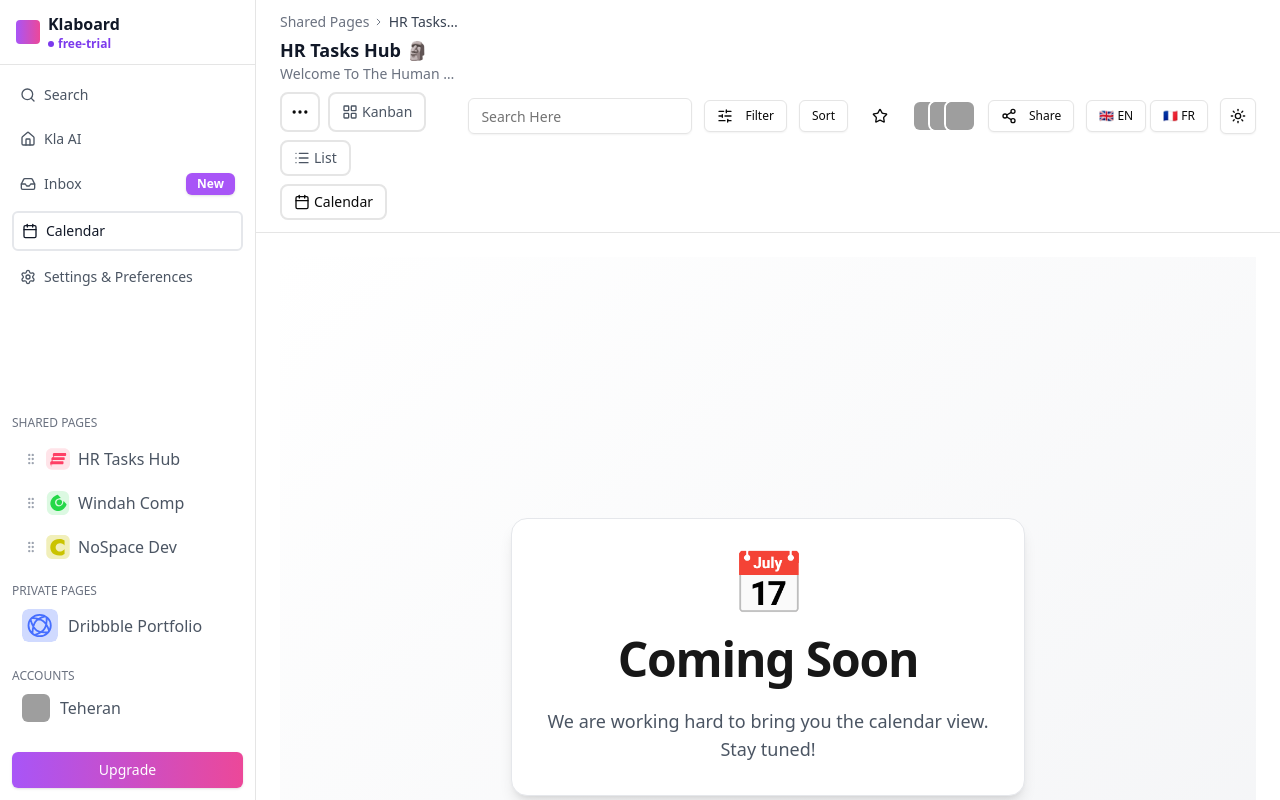
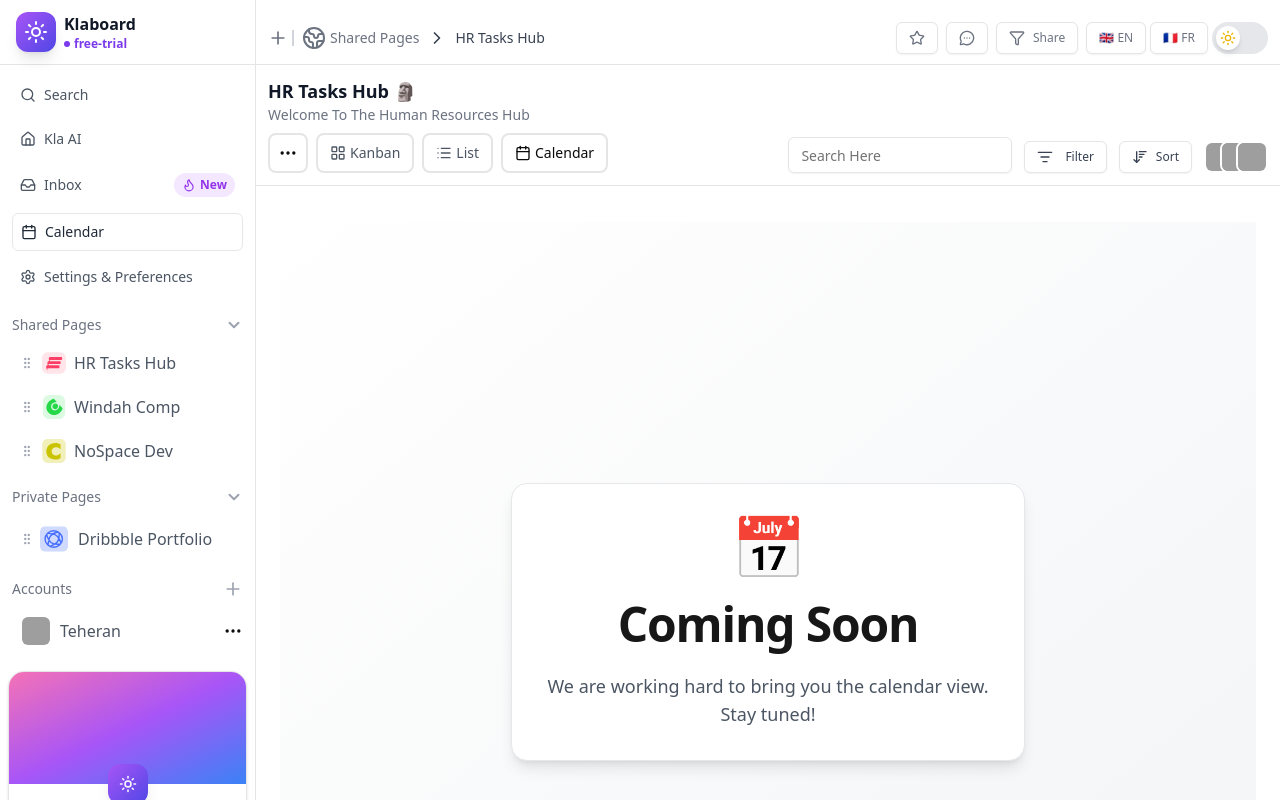
Before and after one commit to raymond42/ab-todo-frontend, a React (Vite) app: page /calendar in a window 1280 px wide. Built offline with nearby package versions, Linux system fonts and the light colour scheme; grey boxes are pictures that could not be loaded.

Commit message:
hotfix: drag and drop fix

```diff
--- a/package.json
+++ b/package.json
@@ -15,6 +15,7 @@
     "@dnd-kit/modifiers": "^9.0.0",
     "@dnd-kit/sortable": "^10.0.0",
     "@radix-ui/react-avatar": "^1.1.10",
+    "@radix-ui/react-collapsible": "^1.1.12",
     "@radix-ui/react-dropdown-menu": "^2.1.16",
     "@radix-ui/react-progress": "^1.1.7",
     "@radix-ui/react-slot": "^1.2.3",
@@ -22,6 +23,7 @@
     "@tanstack/react-table": "^8.21.3",
     "class-variance-authority": "^0.7.1",
     "clsx": "^2.1.1",
+    "framer-motion": "^12.23.21",
     "i18next": "^25.5.2",
     "lucide-react": "^0.544.0",
     "next-themes": "^0.4.6",
--- a/src/App.css
+++ /dev/null
@@ -1,68 +0,0 @@
-@tailwind base;
-@tailwind components;
-@tailwind utilities;
-
-@layer base {
-  :root {
-    --background: 0 0% 100%;
-    --foreground: 0 0% 3.9%;
-    --card: 0 0% 100%;
-    --card-foreground: 0 0% 3.9%;
-    --popover: 0 0% 100%;
-    --popover-foreground: 0 0% 3.9%;
-    --primary: 0 0% 9%;
-    --primary-foreground: 0 0% 98%;
-    --secondary: 0 0% 96.1%;
-    --secondary-foreground: 0 0% 9%;
-    --muted: 0 0% 96.1%;
-    --muted-foreground: 0 0% 45.1%;
-    --accent: 0 0% 96.1%;
-    --accent-foreground: 0 0% 9%;
-    --destructive: 0 84.2% 60.2%;
-    --destructive-foreground: 0 0% 98%;
-    --border: 0 0% 89.8%;
-    --input: 0 0% 89.8%;
-    --ring: 0 0% 3.9%;
-    --chart-1: 12 76% 61%;
-    --chart-2: 173 58% 39%;
-    --chart-3: 197 37% 24%;
-    --chart-4: 43 74% 66%;
-    --chart-5: 27 87% 67%;
-    --radius: 0.5rem;
-  }
-  .dark {
-    --background: 0 0% 3.9%;
-    --foreground: 0 0% 98%;
-    --card: 0 0% 3.9%;
-    --card-foreground: 0 0% 98%;
-    --popover: 0 0% 3.9%;
-    --popover-foreground: 0 0% 98%;
-    --primary: 0 0% 98%;
-    --primary-foreground: 0 0% 9%;
-    --secondary: 0 0% 14.9%;
-    --secondary-foreground: 0 0% 98%;
-    --muted: 0 0% 14.9%;
-    --muted-foreground: 0 0% 63.9%;
-    --accent: 0 0% 14.9%;
-    --accent-foreground: 0 0% 98%;
-    --destructive: 0 62.8% 30.6%;
-    --destructive-foreground: 0 0% 98%;
-    --border: 0 0% 14.9%;
-    --input: 0 0% 14.9%;
-    --ring: 0 0% 83.1%;
-    --chart-1: 220 70% 50%;
-    --chart-2: 160 60% 45%;
-    --chart-3: 30 80% 55%;
-    --chart-4: 280 65% 60%;
-    --chart-5: 340 75% 55%;
-  }
-}
-
-@layer base {
-  * {
-    @apply border-border;
-  }
-  body {
-    @apply bg-background text-foreground;
-  }
-}
--- a/src/components/KanbanColumn.tsx
+++ b/src/components/KanbanColumn.tsx
@@ -2,6 +2,7 @@ import KanbanCard from "@/features/todos/components/KanbanCard";
 import { Todo } from "@/features/todos/store/todoStore";
 import { Badge } from "@/components/ui/badge";
 import { useDroppable } from "@dnd-kit/core";
+import { PlusIcon } from "lucide-react";
 
 type Props = {
   title: string;
@@ -19,7 +20,8 @@ export default function KanbanColumn({ title, todos, icon, variant }: Props) {
       className="bg-white dark:bg-neutral-900 rounded-2xl p-4 flex flex-col gap-3 shadow-sm border border-gray-200 dark:border-gray-800"
     >
       <div className="flex justify-between items-center mb-1 rounded-xl shadow-sm border border-gray-200 dark:border-neutral-700 p-1.5 bg-gray-50 dark:bg-neutral-900">
-        <h2 className="font-semibold text-gray-800 dark:text-gray-100">
+        <h2 className="font-semibold text-gray-800 dark:text-gray-100 flex items-center gap-2">
+          <PlusIcon className="inline h-5 w-5 text-gray-400" />
           {title}
         </h2>
         <Badge variant={variant} className="text-sm flex gap-1 items-center">
--- /dev/null
+++ b/src/components/NavItem.tsx
@@ -0,0 +1,59 @@
+import { Flame } from "lucide-react";
+import React from "react";
+import { NavLink, useLocation } from "react-router-dom";
+import clsx from "clsx";
+
+type NavItemProps = {
+  to?: string;
+  icon: React.ReactNode;
+  label: string;
+  matchPaths?: string[];
+  badge?: string;
+  isProfile?: boolean;
+};
+
+const NavItem = ({
+  to,
+  icon,
+  label,
+  matchPaths,
+  badge,
+  isProfile,
+}: NavItemProps) => {
+  const location = useLocation();
+
+  const isActive = matchPaths?.some(
+    (p) => location.pathname === p || location.pathname.startsWith(p + "/")
+  );
+
+  const classes = clsx(
+    "flex items-center gap-2 px-2 py-2 rounded-md transition-colors",
+    isActive && !isProfile
+      ? "border border-gray-200 dark:border-neutral-700 font-medium text-gray-800 dark:text-white"
+      : "hover:bg-gray-100 dark:hover:bg-neutral-800 text-gray-600 dark:text-gray-300" +
+          (isProfile ? " font-medium hover:bg-transparent px-0" : "")
+  );
+
+  const content = (
+    <>
+      {icon}
+      <span>{label}</span>
+      {badge && (
+        <span className="ml-auto flex items-center text-xs font-bold text-purple-600 bg-purple-100 px-2 py-1 rounded-full gap-1">
+          <Flame size={14} />
+          {badge}
+        </span>
+      )}
+    </>
+  );
+
+  return to ? (
+    <NavLink to={to} className={classes}>
+      {content}
+    </NavLink>
+  ) : (
+    <div className={clsx(classes, "cursor-pointer")}>{content}</div>
+  );
+};
+
+export default NavItem;
--- a/src/components/Navbar.tsx
+++ b/src/components/Navbar.tsx
@@ -4,14 +4,18 @@ import { Button } from "@/components/ui/button";
 import ModeToggle from "@/components/mode-toggle";
 import {
   Star,
-  Share2,
-  SlidersHorizontal,
   List,
   LayoutGrid,
   Calendar,
   ChevronRight,
   Ellipsis,
   Menu,
+  PlusIcon,
+  Earth,
+  MessageCircleMore,
+  FunnelIcon,
+  ListFilter,
+  ArrowDownWideNarrowIcon,
 } from "lucide-react";
 import { useTranslation } from "react-i18next";
 
@@ -27,8 +31,55 @@ export default function Navbar({ onMenuClick }: { onMenuClick?: () => void }) {
   const { i18n, t } = useTranslation();
 
   return (
-    <header className="flex flex-wrap md:flex-nowrap items-center justify-between px-4 md:px-6 py-3 border-b bg-white dark:bg-neutral-900 dark:border-neutral-800 gap-2">
-      <div className="flex items-center gap-3 flex-1 min-w-0">
+    <header className="flex flex-col py-3">
+      <div className="flex items-center justify-between text-sm text-gray-500 dark:text-gray-400 border-b py-2.5 px-3">
+        <div className="flex items-center gap-1">
+          <PlusIcon size={14} className="w-5 h-5" />
+          <div className="flex items-center pr-1">
+            <span className="w-0.5 h-4 bg-gray-300 dark:bg-gray-700" />
+          </div>
+          <Earth size={14} className="w-6 h-6 text-gray-500" />
+          <span>{t("sharedPages")}</span>
+          <ChevronRight size={20} className="mx-1 text-gray-700" />
+          <span className="font-medium text-gray-700 dark:text-gray-200">
+            {t("hrHub")}
+          </span>
+        </div>
+        <div className="flex gap-2">
+          <div>
+            <Button variant="outline" size="sm" className="ml-2">
+              <Star />
+            </Button>
+            <Button variant="outline" size="sm" className="ml-2">
+              <MessageCircleMore />
+            </Button>
+            <Button variant="outline" size="sm" className="ml-2">
+              <FunnelIcon />
+              {t("share")}
+            </Button>
+          </div>
+          {/* Language Switch */}
+          <div className="flex gap-1">
+            <Button
+              variant="outline"
+              size="sm"
+              onClick={() => i18n.changeLanguage("en")}
+            >
+              🇬🇧 EN
+            </Button>
+            <Button
+              variant="outline"
+              size="sm"
+              onClick={() => i18n.changeLanguage("fr")}
+            >
+              🇫🇷 FR
+            </Button>
+            <ModeToggle />
+          </div>
+        </div>
+      </div>
+      <div className="flex flex-wrap md:flex-nowrap items-center justify-between border-b bg-white dark:bg-neutral-900 dark:border-neutral-800 gap-2 p-3">
+        <div className="flex gap-3 w-full h-full">
           {/* Hamburger for Mobile */}
           <button
             className="md:hidden p-2 rounded hover:bg-gray-100 dark:hover:bg-neutral-800"
@@ -37,14 +88,7 @@ export default function Navbar({ onMenuClick }: { onMenuClick?: () => void }) {
             <Menu />
           </button>
 
-        <div className="min-w-0">
-          <div className="flex items-center text-sm text-gray-500 dark:text-gray-400 mb-1 truncate">
-            <span>{t("sharedPages")}</span>
-            <ChevronRight size={14} className="mx-1" />
-            <span className="font-medium text-gray-700 dark:text-gray-200 truncate">
-              {t("hrHub")}
-            </span>
-          </div>
+          <div className="">
             <h1 className="text-lg font-semibold text-gray-900 dark:text-white truncate">
               {t("hrHub")} 🗿
             </h1>
@@ -97,19 +141,25 @@ export default function Navbar({ onMenuClick }: { onMenuClick?: () => void }) {
           </div>
         </div>
 
-      <div className="flex flex-wrap items-center gap-2 md:gap-3">
+        <div className="flex flex-wrap gap-2 md:gap-3 h-full w-full items-end justify-end">
           <Input
             placeholder={t("searchPlaceholder")}
-          className="w-full sm:w-56 dark:bg-neutral-800 dark:border-neutral-700 dark:text-white"
+            className="w-full sm:w-56 dark:bg-neutral-900 dark:border-neutral-700 dark:text-white"
           />
-        <Button variant="outline" size="sm">
-          <SlidersHorizontal className="mr-1 h-4 w-4" /> {t("filter")}
+          <Button
+            variant="outline"
+            size="sm"
+            className="text-gray-700 dark:text-gray-200 dark:bg-neutral-900"
+          >
+            <ListFilter className="mr-1 h-4 w-4" /> {t("filter")}
           </Button>
-        <Button variant="outline" size="sm">
+          <Button
+            variant="outline"
+            size="sm"
+            className="text-gray-700 dark:text-gray-200 dark:bg-neutral-900"
+          >
+            <ArrowDownWideNarrowIcon />
             {t("sort")}
-        </Button>
-        <Button variant="ghost" size="sm">
-          <Star />
           </Button>
 
           <div className="flex -space-x-4">
@@ -129,30 +179,7 @@ export default function Navbar({ onMenuClick }: { onMenuClick?: () => void }) {
               className="w-8 h-8 rounded-lg border-2 border-white dark:border-neutral-900"
             />
           </div>
-
-        <Button variant="outline" size="sm">
-          <Share2 className="mr-1 h-4 w-4" /> {t("share")}
-        </Button>
-
-        {/* Language Switch */}
-        <div className="flex gap-1">
-          <Button
-            variant="outline"
-            size="sm"
-            onClick={() => i18n.changeLanguage("en")}
-          >
-            🇬🇧 EN
-          </Button>
-          <Button
-            variant="outline"
-            size="sm"
-            onClick={() => i18n.changeLanguage("fr")}
-          >
-            🇫🇷 FR
-          </Button>
         </div>
-
-        <ModeToggle />
       </div>
     </header>
   );
--- a/src/components/Sidebar.tsx
+++ b/src/components/Sidebar.tsx
@@ -1,4 +1,3 @@
-//Sidebar.tsx
 import {
   Home,
   Calendar,
@@ -6,74 +5,22 @@ import {
   Inbox,
   Search,
   GripVertical,
-  User,
+  ChevronDown,
+  PlusIcon,
+  Ellipsis,
+  Sun,
 } from "lucide-react";
-import { Badge } from "@/components/ui/badge";
-import { Button } from "@/components/ui/button";
-import { NavLink, useLocation } from "react-router-dom";
 import { useTranslation } from "react-i18next";
+import {
+  Collapsible,
+  CollapsibleContent,
+  CollapsibleTrigger,
+} from "@/components/ui/collapsible";
 import HrTaskHubIcon from "@/assets/hrtaskhub.svg";
 import WindahCompIcon from "@/assets/windahcomp.svg";
 import NoSpaceDev from "@/assets/nospacedev.svg";
-import dribbleIcon from "@/assets/dribble.svg";
-
-function NavItem({
-  to,
-  icon,
-  label,
-  matchPaths = [],
-  badge,
-}: {
-  to?: string;
-  icon: React.ReactNode;
-  label: string;
-  matchPaths?: string[];
-  badge?: string;
-}) {
-  const location = useLocation();
-
-  const isActive = matchPaths.some(
-    (p) => location.pathname === p || location.pathname.startsWith(p + "/")
-  );
-
-  const baseClasses =
-    "flex items-center gap-2 px-2 py-2 rounded-md transition-colors";
-  const activeClasses =
-    "border-2 border-gray-200 dark:border-neutral-700 font-medium text-gray-900 dark:text-white";
-  const inactiveClasses =
-    "hover:bg-gray-100 dark:hover:bg-neutral-800 text-gray-600 dark:text-gray-300";
-
-  if (to) {
-    return (
-      <NavLink
-        to={to}
-        className={`${baseClasses} ${
-          isActive ? activeClasses : inactiveClasses
-        }`}
-      >
-        {icon}
-        <span>{label}</span>
-        {badge && (
-          <Badge className="ml-auto bg-purple-500 text-white text-xs">
-            {badge}
-          </Badge>
-        )}
-      </NavLink>
-    );
-  }
-
-  return (
-    <div className={`${baseClasses} ${inactiveClasses} cursor-pointer`}>
-      {icon}
-      <span>{label}</span>
-      {badge && (
-        <Badge className="ml-auto bg-purple-500 text-white text-xs">
-          {badge}
-        </Badge>
-      )}
-    </div>
-  );
-}
+import DribbbleIcon from "@/assets/dribble.svg";
+import NavItem from "./NavItem";
 
 export default function Sidebar() {
   const { t } = useTranslation();
@@ -86,13 +33,13 @@ export default function Sidebar() {
       icon: <img src={HrTaskHubIcon} alt="HR Tasks Hub" className="w-6 h-6" />,
     },
     {
-      to: "/windah",
+      to: "/#",
       label: t("windahComp"),
       matchPaths: ["/windah"],
       icon: <img src={WindahCompIcon} alt="Windah Comp" className="w-6 h-6" />,
     },
     {
-      to: "/nospace",
+      to: "/#",
       label: t("noSpaceDev"),
       matchPaths: ["/nospace"],
       icon: <img src={NoSpaceDev} alt="NoSpace Dev" className="w-6 h-6" />,
@@ -100,17 +47,24 @@ export default function Sidebar() {
   ];
 
   return (
-    <aside className="flex flex-col w-64 border-r bg-white dark:bg-neutral-900 dark:border-neutral-800 h-full">
+    <aside
+      aria-label="Sidebar navigation"
+      className="flex flex-col w-64 border-r bg-white dark:bg-neutral-900 dark:border-neutral-800 h-screen overflow-y-auto scrollbar-hover"
+    >
       {/* Logo */}
       <div className="flex items-center justify-between px-4 py-3 border-b dark:border-neutral-800">
         <div className="flex items-center gap-2">
-          <div className="w-6 h-6 rounded bg-gradient-to-r from-purple-500 to-pink-500" />
+          <div className="w-10 h-10 rounded-xl bg-gradient-to-br from-purple-500 to-indigo-600 flex items-center justify-center shadow-lg">
+            <span className="text-white text-2xl">
+              <Sun size={24} />
+            </span>
+          </div>{" "}
           <div className="flex flex-col">
             <span className="font-semibold text-gray-900 dark:text-white">
               {t("klaboard")}
             </span>
             <div className="flex items-center">
-              <span className="w-1.5 h-1.5 rounded-full bg-violet-600 inline-block mr-1"></span>
+              <span className="w-1.5 h-1.5 rounded-full bg-violet-600 inline-block mr-1" />
               <span className="font-semibold text-xs text-violet-600">
                 {t("freeTrial")}
               </span>
@@ -120,7 +74,7 @@ export default function Sidebar() {
       </div>
 
       {/* Main Navigation */}
-      <nav className="flex-1 p-3 space-y-2 text-sm overflow-auto">
+      <nav className="flex-1 p-3 space-y-2 text-sm">
         <NavItem icon={<Search size={16} />} label={t("search")} />
         <NavItem icon={<Home size={16} />} label={t("klaAi")} />
         <NavItem
@@ -142,19 +96,27 @@ export default function Sidebar() {
 
       {/* Shared Pages */}
       <div className="px-3 py-2">
-        <h4 className="text-xs font-medium text-gray-500 dark:text-gray-400 uppercase">
-          {t("sharedPages")}
-        </h4>
-        <ul className="mt-2 space-y-1">
+        <Collapsible defaultOpen>
+          <CollapsibleTrigger className="flex items-center justify-between w-full text-xs sm:text-sm font-medium text-gray-500 dark:text-gray-400">
+            <span>{t("sharedPages")}</span>
+            <ChevronDown
+              size={18}
+              strokeWidth={2.6}
+              className="text-gray-400"
+            />
+          </CollapsibleTrigger>
+
+          <CollapsibleContent>
+            <ul className="pt-2 space-y-1">
               {sharedPages.map((page) => (
                 <li key={page.to}>
                   <NavItem
                     to={page.to}
                     icon={
-                  <>
-                    <GripVertical size={14} className="ml-1 text-gray-400" />
+                      <div className="flex items-center gap-2">
+                        <GripVertical size={14} className="text-gray-400" />
                         {page.icon}
-                  </>
+                      </div>
                     }
                     label={page.label}
                     matchPaths={page.matchPaths}
@@ -162,47 +124,94 @@ export default function Sidebar() {
                 </li>
               ))}
             </ul>
+          </CollapsibleContent>
+        </Collapsible>
       </div>
 
       {/* Private Pages */}
       <div className="px-3 py-2">
-        <h4 className="text-xs font-medium text-gray-500 dark:text-gray-400 uppercase">
-          {t("privatePages")}
-        </h4>
+        <Collapsible defaultOpen>
+          <CollapsibleTrigger className="flex items-center justify-between w-full text-xs sm:text-sm font-medium text-gray-500 dark:text-gray-400">
+            <span>{t("privatePages")}</span>
+            <ChevronDown
+              size={18}
+              strokeWidth={2.6}
+              className="text-gray-400"
+            />
+          </CollapsibleTrigger>
+
+          <CollapsibleContent>
+            <div className="pt-2">
               <NavItem
                 icon={
+                  <div className="flex items-center gap-1">
+                    <GripVertical size={14} className="text-gray-400" />
+                    {/* {page.icon} */}
                     <img
-              src={dribbleIcon}
+                      src={DribbbleIcon}
                       alt="Dribbble Portfolio"
-              className="w-10 rounded-lg border-2 border-white dark:border-neutral-900"
+                      className="w-8 h-8 rounded-lg border-2 border-white dark:border-neutral-900"
                     />
+                  </div>
                 }
                 label={t("dribbblePortfolio")}
               />
             </div>
+          </CollapsibleContent>
+        </Collapsible>
+      </div>
 
       {/* Accounts */}
       <div className="px-3 py-2">
-        <h4 className="text-xs font-medium text-gray-500 dark:text-gray-400 uppercase">
-          {t("accounts")}
+        <h4 className="text-xs sm:text-sm font-medium text-gray-500 dark:text-gray-400 flex items-center justify-between">
+          <span>{t("accounts")}</span>
+          <PlusIcon className="inline h-5 w-5 text-gray-400" />
         </h4>
+        <span className="pt-2 flex justify-between items-center">
           <NavItem
+            isProfile
             icon={
               <img
                 src="https://i.pravatar.cc/32?img=1"
                 alt="User 1"
-              className="w-8 h-8 rounded-lg border-2 border-white dark:border-neutral-900"
+                className="w-8 h-8 rounded-lg border-2 border-white dark:border-neutral-900 font-extrabold"
               />
             }
             label={t("teheran")}
           />
+          <Ellipsis size={20} className="cursor-pointer" />
+        </span>
       </div>
 
-      {/* Upgrade Button */}
-      <div className="p-3 mt-auto">
-        <Button className="w-full bg-gradient-to-r from-purple-500 to-pink-500 text-white">
-          {t("upgrade")}
-        </Button>
+      {/* Upgrade Card */}
+      <div className="p-2">
+        <div className="rounded-2xl overflow-hidden bg-white dark:bg-neutral-900 shadow border dark:border-neutral-800">
+          <div className="h-28 w-full bg-gradient-to-br from-pink-400 via-purple-500 to-blue-500 relative">
+            <div className="absolute left-1/2 top-full -translate-x-1/2 -translate-y-1/2">
+              <div className="w-10 h-10 rounded-xl bg-gradient-to-br from-purple-500 to-indigo-600 flex items-center justify-center shadow-lg">
+                <span className="text-white text-2xl">
+                  <Sun size={18} />
+                </span>
+              </div>
+            </div>
+          </div>
+
+          <div className="pt-10 pb-5 px-4 text-center space-y-3">
+            <h2 className="text-lg font-medium text-gray-900 dark:text-white leading-snug">
+              Maximize your <br /> productivity
+            </h2>
+            <p className="text-gray-500 dark:text-gray-400 text-sm leading-relaxed">
+              Boost your task management <br /> with advanced tools &amp;
+              features.
+            </p>
+            <button
+              className="w-full py-2 rounded-lg bg-gradient-to-b from-gray-700 to-gray-900
+                   text-white text-sm font-medium shadow-inner hover:opacity-90 transition"
+            >
+              Upgrade
+            </button>
+          </div>
+        </div>
       </div>
     </aside>
   );
--- a/src/components/mode-toggle.tsx
+++ b/src/components/mode-toggle.tsx
@@ -2,39 +2,39 @@ import * as React from "react";
 import { Moon, Sun } from "lucide-react";
 import { useTheme } from "next-themes";
 
-import { Button } from "@/components/ui/button";
-import {
-  DropdownMenu,
-  DropdownMenuContent,
-  DropdownMenuItem,
-  DropdownMenuTrigger,
-} from "@/components/ui/dropdown-menu";
-import { useTranslation } from "react-i18next";
+export default function ModeToggle() {
+  const { theme, setTheme, systemTheme } = useTheme();
+  const [mounted, setMounted] = React.useState(false);
 
-export default function ModeToggle() {
-  const { setTheme } = useTheme();
-  const { t } = useTranslation();
+  React.useEffect(() => {
+    setMounted(true);
+  }, []);
+
+  if (!mounted) return null;
+
+  const currentTheme = theme === "system" ? systemTheme : theme;
+
+  const toggleTheme = () => {
+    setTheme(currentTheme === "light" ? "dark" : "light");
+  };
 
   return (
-    <DropdownMenu>
-      <DropdownMenuTrigger asChild>
-        <Button variant="outline" size="icon">
-          <Sun className="h-[1.2rem] w-[1.2rem] rotate-0 scale-100 transition-all dark:-rotate-90 dark:scale-0" />
-          <Moon className="absolute h-[1.2rem] w-[1.2rem] rotate-90 scale-0 transition-all dark:rotate-0 dark:scale-100" />
-          <span className="sr-only">Toggle theme</span>
-        </Button>
-      </DropdownMenuTrigger>
-      <DropdownMenuContent align="end">
-        <DropdownMenuItem onClick={() => setTheme("light")}>
-          {t("light")}
-        </DropdownMenuItem>
-        <DropdownMenuItem onClick={() => setTheme("dark")}>
-          {t("dark")}
-        </DropdownMenuItem>
-        <DropdownMenuItem onClick={() => setTheme("system")}>
-          {t("system")}
-        </DropdownMenuItem>
-      </DropdownMenuContent>
-    </DropdownMenu>
+    <button
+      onClick={toggleTheme}
+      aria-label="Toggle theme"
+      className="relative flex items-center w-14 h-8 rounded-full bg-gray-200 dark:bg-gray-700 transition-colors"
+    >
+      <span
+        className={`absolute top-1 left-1 w-6 h-6 rounded-full flex items-center justify-center bg-white shadow-md transform transition-transform duration-300 ${
+          currentTheme === "dark" ? "translate-x-7" : "translate-x-0"
+        }`}
+      >
+        {currentTheme === "dark" ? (
+          <Moon className="h-4 w-4 text-gray-700" />
+        ) : (
+          <Sun className="h-4 w-4 text-yellow-500" />
+        )}
+      </span>
+    </button>
   );
 }
--- /dev/null
+++ b/src/components/ui/collapsible.tsx
@@ -0,0 +1,9 @@
+import * as CollapsiblePrimitive from "@radix-ui/react-collapsible"
+
+const Collapsible = CollapsiblePrimitive.Root
+
+const CollapsibleTrigger = CollapsiblePrimitive.CollapsibleTrigger
+
+const CollapsibleContent = CollapsiblePrimitive.CollapsibleContent
+
+export { Collapsible, CollapsibleTrigger, CollapsibleContent }
--- a/src/features/todos/components/ListTable.tsx
+++ b/src/features/todos/components/ListTable.tsx
@@ -214,7 +214,7 @@ export function StatusTable({
                     {row.getVisibleCells().map((cell, idx) => {
                       if (cell.column.id === "status") return null;
                       if (cell.column.id === "select") return null;
-                      if (idx === 0) return null; // already displayed
+                      if (idx === 0) return null;
                       return (
                         <span key={cell.id} className="truncate">
                           {flexRender(
--- a/src/index.css
+++ b/src/index.css
@@ -67,3 +67,58 @@
     @apply bg-background text-foreground transition-colors;
   }
 }
+
+/* Default: hidden scrollbar */
+.scrollbar-hover {
+  scrollbar-width: none; /* Firefox hides scrollbar */
+}
+
+.scrollbar-hover::-webkit-scrollbar {
+  width: 0px; /* Chrome/Safari/Edge hides scrollbar */
+  background: transparent;
+}
+
+/* Show thin scrollbar only when hovering */
+.scrollbar-hover:hover {
+  scrollbar-width: thin;
+  scrollbar-color: rgba(100, 116, 139, 0.3) transparent; /* Firefox */
+}
+
+.scrollbar-hover:hover::-webkit-scrollbar {
+  width: 4px; /* Show thin scrollbar on hover */
+}
+
+.scrollbar-hover:hover::-webkit-scrollbar-track {
+  background: transparent;
+}
+
+.scrollbar-hover:hover::-webkit-scrollbar-thumb {
+  background-color: rgba(100, 116, 139, 0.3);
+  border-radius: 9999px;
+}
+
+@keyframes collapse-down {
+  from {
+    height: 0;
+  }
+  to {
+    height: var(--radix-collapsible-content-height);
+  }
+}
+
+@keyframes collapse-up {
+  from {
+    height: var(--radix-collapsible-content-height);
+  }
+  to {
+    height: 0;
+  }
+}
+
+[data-state="open"].animate-collapse-down {
+  animation: collapse-down 0.2s ease-out forwards;
+}
+
+[data-state="closed"].animate-collapse-up {
+  animation: collapse-up 0.2s ease-out forwards;
+}
```
Also changed, not shown: 2 other files (tests, documents, lock files or other folders). Lines whose indentation alone changed are shown as unchanged.
